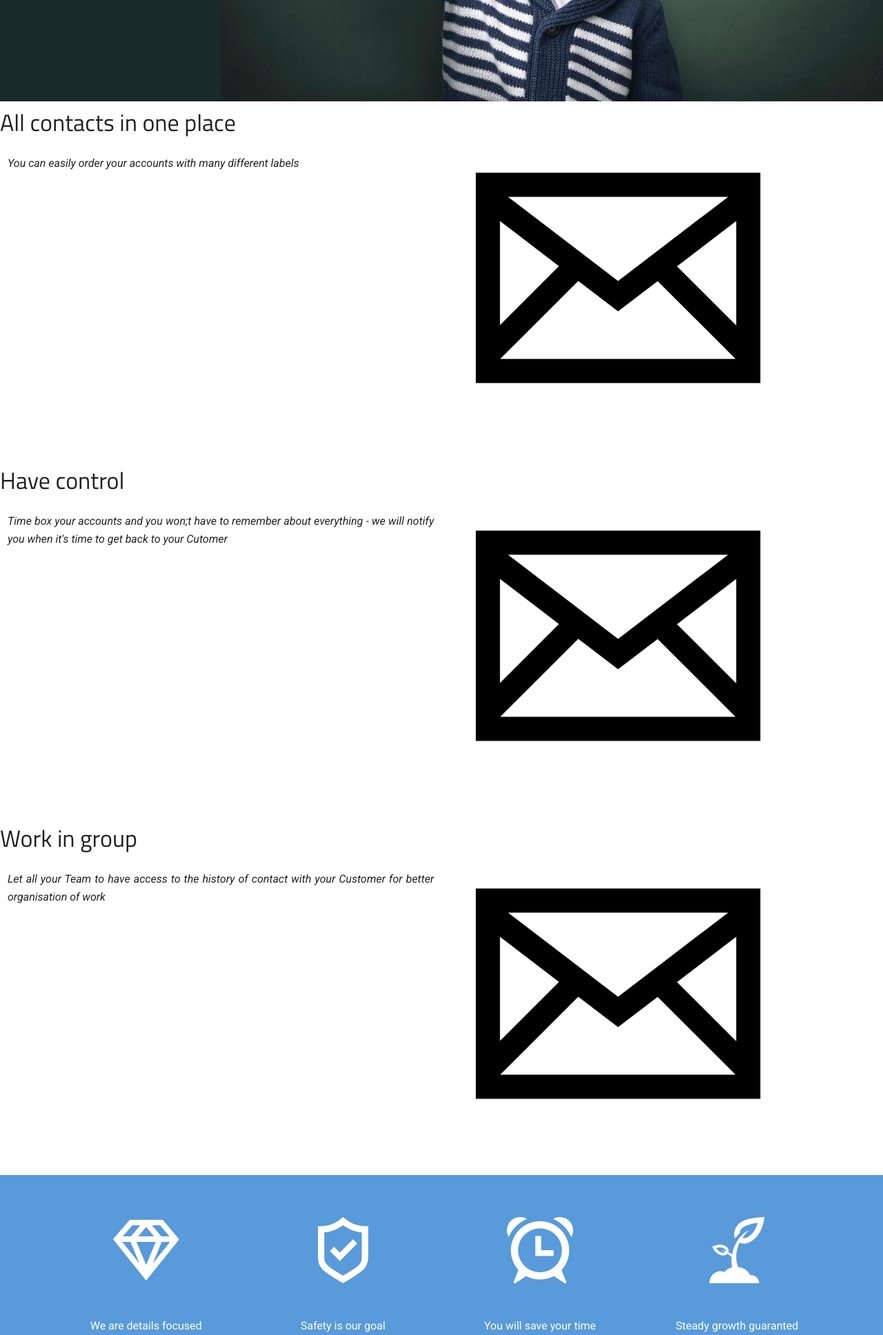
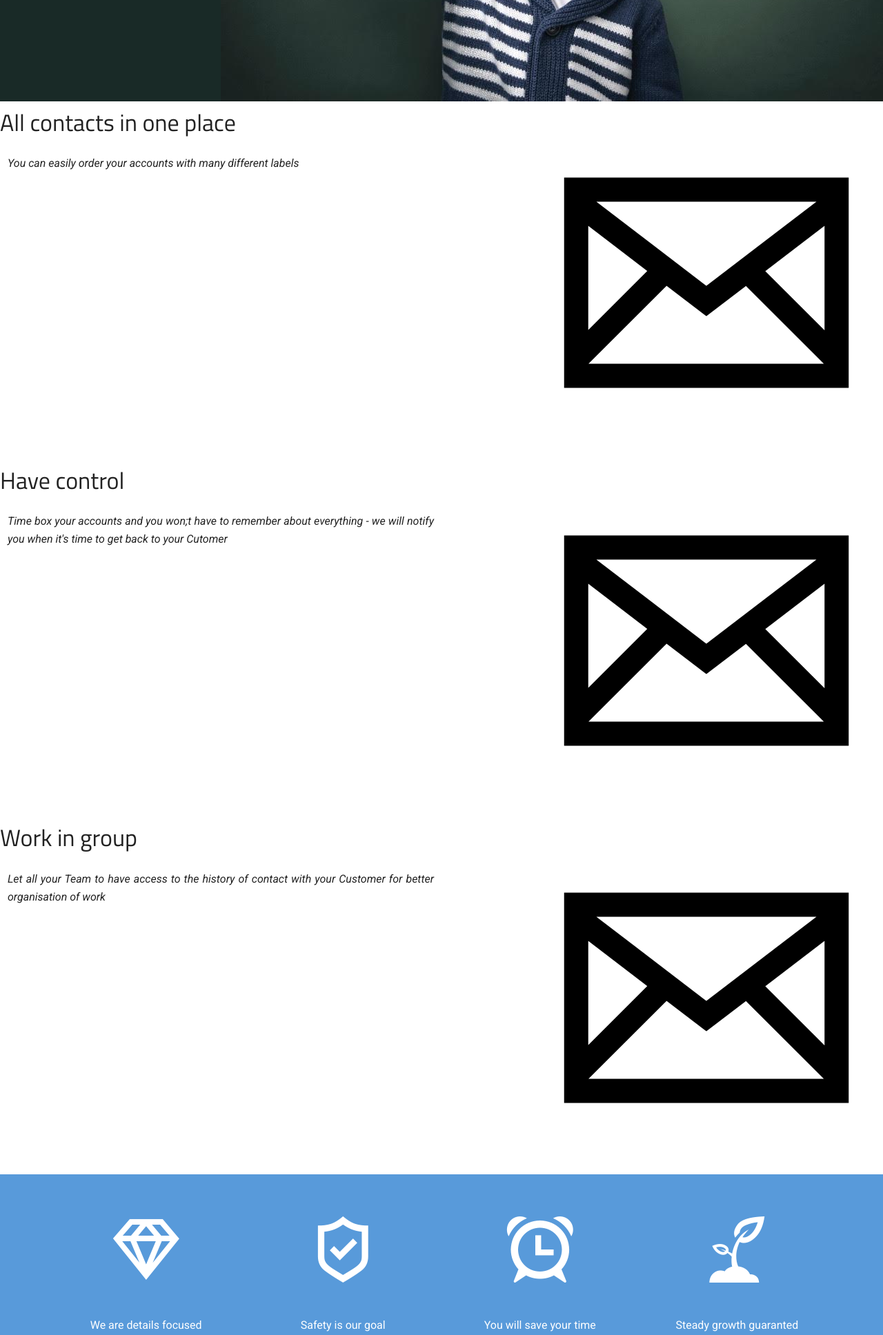
Before and after one commit to infoshareacademy/accountmanager, a PHP site: page / in a window 1280 px wide. Shown: the part 913-2849 px from the top of the page at 69% size. Run offline with PHP 8.4, Linux system fonts and the light colour scheme.

Commit message:
functionality: fixed positioning of the pics in reponsible version

```diff
--- a/styles/styles.css
+++ b/styles/styles.css
@@ -243,13 +243,13 @@ nav {
     margin: auto;
 }
 
-/*.utilities1 {*/
-    /*position: relative;*/
-    /*width: 30%;*/
+.utilities1 {
+    position: relative;
+    min-height: 512px;
     /*margin: auto;*/
     /*background-color: white;*/
     /*border-color: white;*/
-/*}*/
+}
 
 div p {
     background-color: inherit;
@@ -265,7 +265,7 @@ div .txt {
     width: 50%;
     margin-top: auto;
     /*margin-right: 50%;*/
-    float: left;
+    /*float: left;*/
     background-color: transparent;
     border-color: transparent;
     text-align: justify;
@@ -278,6 +278,9 @@ div .photo {
     /*width: 10%;*/
     background-color: transparent;
     border-color: transparent;
+    position: absolute;
+    top: 0px;
+    right: 0px;
 }
 
 
```
